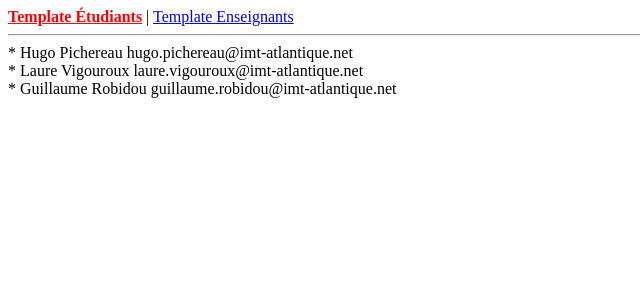
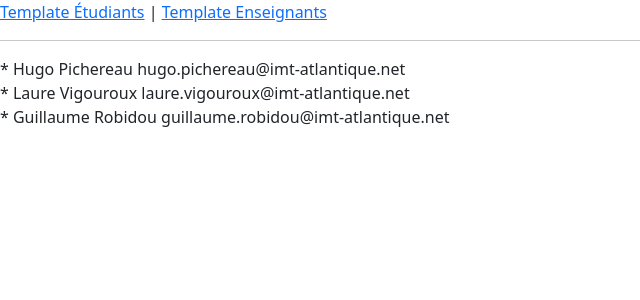
Before and after one commit to LaureVig/WebApp, a Flask app: page / in a window 1280 px wide. Shown: the top 300 px of the page, without its empty margins (0-640 px from the left). Run offline with Flask 2, Linux system fonts and the light colour scheme; data comes from the database, SQL or seed files in the repository.

Commit message:
Styles Bootsrtap

```diff
--- a/app.py
+++ b/app.py
@@ -10,7 +10,8 @@
 app.config["SQLALCHEMY_TRACK_MODIFICATIONS"] = False
 db.init_app(app)  # (1) flask prend en compte la base de donnee
 with app.test_request_context():  # (2) bloc exécuté à l'initialisation de Flask
-    init_database()
+    print("test")
+    #init_database()
 
 
 @app.route('/test')
--- a/templates/view_layout.html.jinja2
+++ b/templates/view_layout.html.jinja2
@@ -1,12 +1,9 @@
 <html>
     <head>
+        <meta charset="utf-8">
+        <meta name="viewport" content="width=device-width, initial-scale=1, shrink-to-fit=no">
+        <link href="https://cdn.jsdelivr.net/npm/bootstrap@5.0.2/dist/css/bootstrap.min.css" rel="stylesheet">
         <title>{{ title }}</title>
-        <style>
-            .active {
-                font-weight: bold;
-                color: red;
-            }
-        </style>
     </head>
     <body>
     <header>
@@ -18,5 +15,6 @@
     </header>
     {% block body %}
     {% endblock %}
+    <script src="https://cdn.jsdelivr.net/npm/bootstrap@5.0.2/dist/js/bootstrap.bundle.min.js" integrity="sha384-MrcW6ZMFYlzcLA8Nl+NtUVF0sA7MsXsP1UyJoMp4YLEuNSfAP+JcXn/tWtIaxVXM" crossorigin="anonymous"></script>
     </body>
 </html>
```
